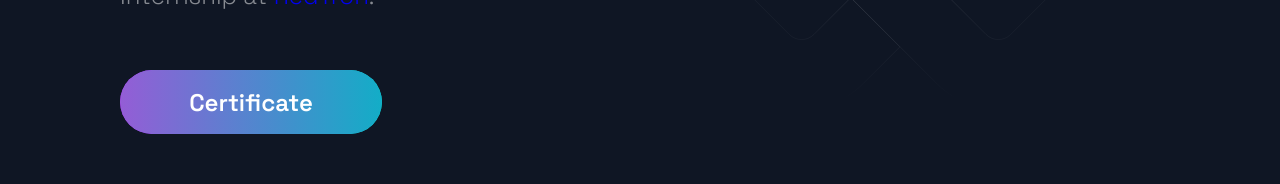
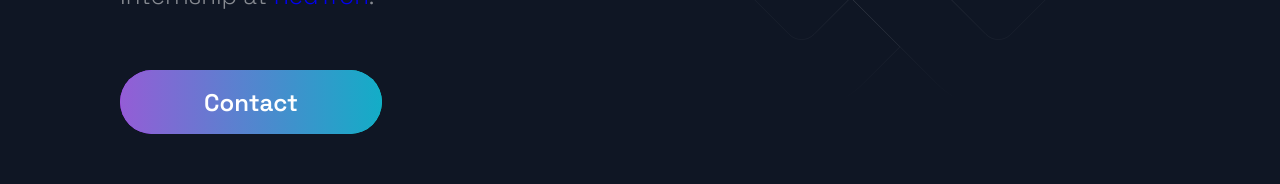
Before and after one commit to SamarthHChinivar/redtron, a Next.js app: page / in a window 1280 px wide. Shown: the part 532-716 px from the top of the page. Built offline with nearby package versions, Linux system fonts and the light colour scheme.

Commit message:
contact button added

```diff
--- a/src/components/Hero/Hero.js
+++ b/src/components/Hero/Hero.js
@@ -18,7 +18,7 @@ const Hero = () => (
 
       <br/>
 
-      <Button onClick={() => window.open('https://www.linkedin.com/in/samarth-h-chinivar/details/experience', '_blank')}>Certificate</Button>
+      <Button onClick={() => window.open('#contact')}>Contact</Button>
     </LeftSection>
   </Section>
 );
```
